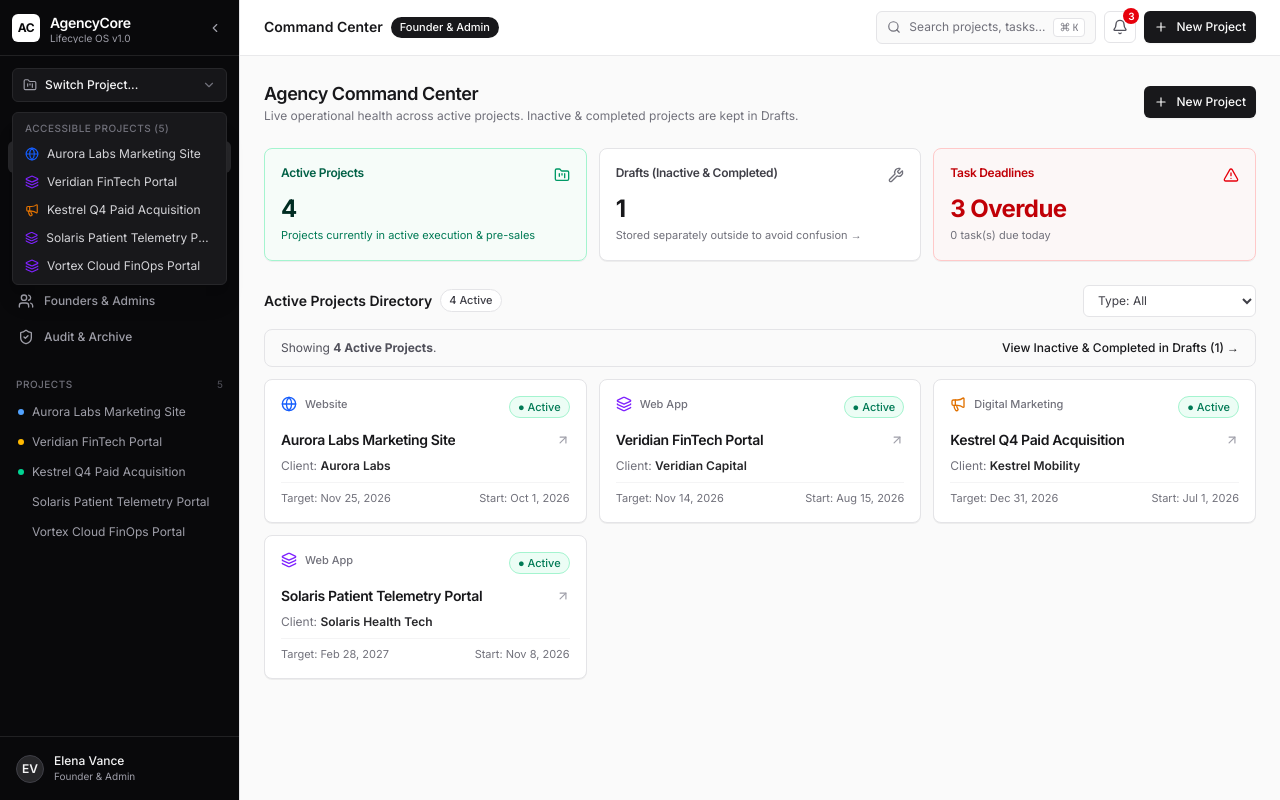
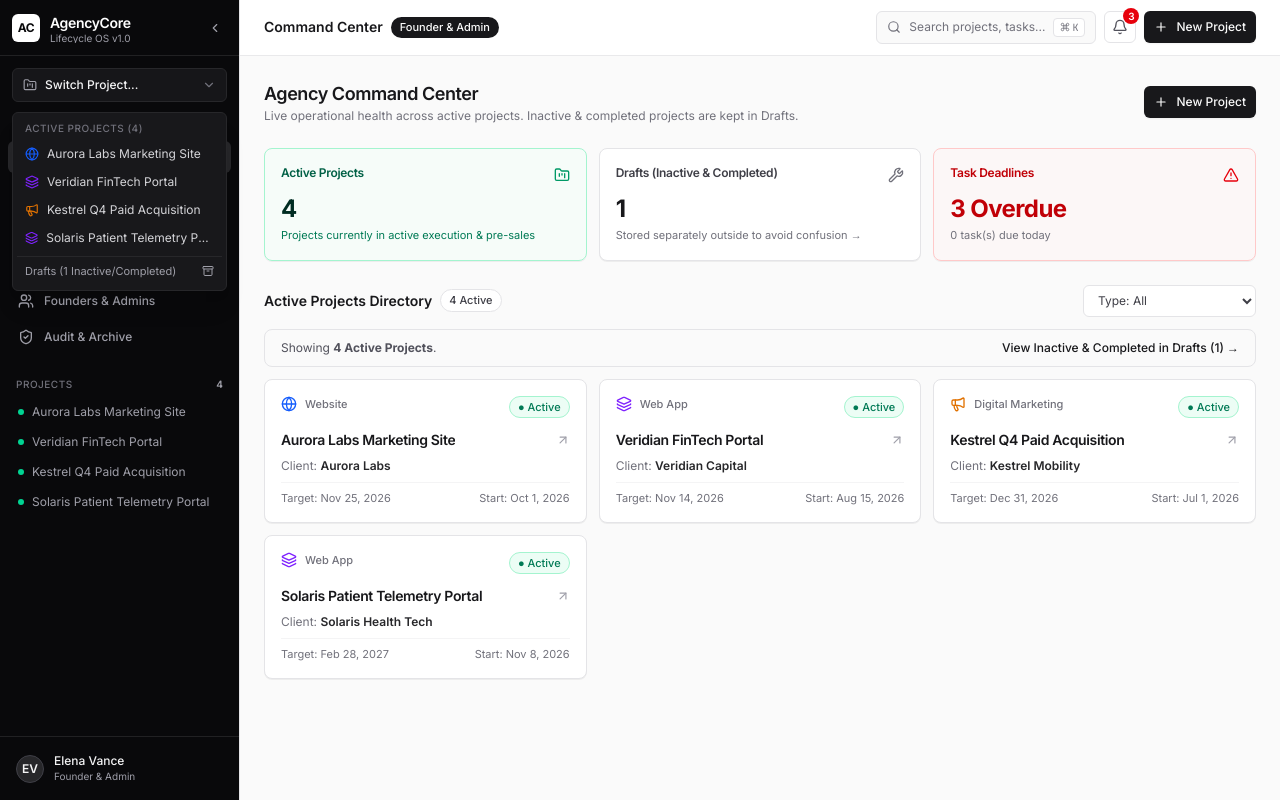
Before and after one commit to praveenyvv/agencycore, a Next.js app: page / in a window 1280 px wide. Both pictures are taken after a click on the button "Switch Project...". Built offline with nearby package versions, Linux system fonts and the light colour scheme.

Commit message:
fix: filter sidebar projects list and quick switcher to only active projects

```diff
--- a/src/components/layout/app-shell.tsx
+++ b/src/components/layout/app-shell.tsx
@@ -33,7 +33,7 @@ import { Badge } from '@/components/ui/badge';
 import { Button } from '@/components/ui/button';
 import { getTaskDelayInfo } from '@/lib/rbac';
 import { cn, formatDate } from '@/lib/utils';
-import { ROLE_LABELS, type ProjectType, type UserRole } from '@/types/agency';
+import { ROLE_LABELS, getProjectSimpleStatus, type ProjectType, type UserRole } from '@/types/agency';
 
 const PROJECT_TYPE_ICONS: Record<ProjectType, React.ReactNode> = {
   Website: <Globe className="h-3.5 w-3.5 text-blue-600" />,
@@ -115,6 +115,14 @@ export function AppShell({ children }: { children: React.ReactNode }) {
     ? pathname.split('/')[2]
     : null;
   const activeProject = accessibleProjects.find((p) => p.id === activeProjectId);
+
+  const activeProjects = useMemo(() => {
+    return accessibleProjects.filter((p) => getProjectSimpleStatus(p) === 'Active');
+  }, [accessibleProjects]);
+
+  const draftsCount = useMemo(() => {
+    return accessibleProjects.filter((p) => getProjectSimpleStatus(p) !== 'Active').length;
+  }, [accessibleProjects]);
 
   const navItems = useMemo(() => {
     const items = [
@@ -231,9 +239,14 @@ export function AppShell({ children }: { children: React.ReactNode }) {
           {switcherOpen && (
             <div className="absolute left-3 right-3 top-14 z-50 rounded-md border border-zinc-800 bg-zinc-900 p-1 shadow-xl">
               <div className="px-2 py-1 text-[10px] font-medium uppercase tracking-wider text-zinc-500">
-                Accessible Projects ({accessibleProjects.length})
+                Active Projects ({activeProjects.length})
               </div>
-              {accessibleProjects.map((project) => (
+              {activeProjects.length === 0 ? (
+                <div className="px-2 py-2 text-xs text-zinc-500">
+                  No active projects.
+                </div>
+              ) : (
+                activeProjects.map((project) => (
                   <button
                     key={project.id}
                     onClick={() => {
@@ -244,7 +257,7 @@ export function AppShell({ children }: { children: React.ReactNode }) {
                     className={cn(
                       'flex w-full items-center justify-between rounded px-2 py-1.5 text-left text-xs transition-colors cursor-pointer',
                       activeProjectId === project.id
-                      ? 'bg-zinc-800 text-white'
+                        ? 'bg-zinc-800 text-white font-medium'
                         : 'text-zinc-300 hover:bg-zinc-800/60 hover:text-white'
                     )}
                   >
@@ -252,11 +265,22 @@ export function AppShell({ children }: { children: React.ReactNode }) {
                       {PROJECT_TYPE_ICONS[project.project_type]}
                       <span className="truncate">{project.title}</span>
                     </div>
-                  {project.is_archived && (
-                    <Lock className="h-3 w-3 shrink-0 text-zinc-500" />
+                  </button>
+                ))
               )}
-                </button>
-              ))}
+              {draftsCount > 0 && (
+                <Link
+                  href="/drafts"
+                  onClick={() => {
+                    setSwitcherOpen(false);
+                    setMobileOpen(false);
+                  }}
+                  className="mt-1 flex items-center justify-between border-t border-zinc-800 px-2 py-1.5 text-[11px] text-zinc-400 hover:text-zinc-200"
+                >
+                  <span>Drafts ({draftsCount} Inactive/Completed)</span>
+                  <Archive className="h-3 w-3" />
+                </Link>
+              )}
             </div>
           )}
         </div>
@@ -302,12 +326,17 @@ export function AppShell({ children }: { children: React.ReactNode }) {
               <span className="text-[10px] font-medium uppercase tracking-wider text-zinc-500">
                 Projects
               </span>
-              <span className="text-[10px] text-zinc-600">
-                {accessibleProjects.length}
+              <span className="text-[10px] font-semibold text-zinc-400">
+                {activeProjects.length}
               </span>
             </div>
             <div className="space-y-0.5">
-              {accessibleProjects.map((project) => {
+              {activeProjects.length === 0 ? (
+                <div className="px-2.5 py-2 text-[11px] text-zinc-500">
+                  No active projects.
+                </div>
+              ) : (
+                activeProjects.map((project) => {
                   const isSelected = activeProjectId === project.id;
                   return (
                     <Link
@@ -322,24 +351,13 @@ export function AppShell({ children }: { children: React.ReactNode }) {
                       )}
                     >
                       <div className="flex items-center gap-2 truncate">
-                      <span
-                        className={cn(
-                          'h-1.5 w-1.5 shrink-0 rounded-full',
-                          project.status === 'In Execution' && 'bg-blue-400',
-                          project.status === 'QA & Handover' && 'bg-amber-400',
-                          project.status === 'Maintenance' && 'bg-emerald-400',
-                          project.status === 'Completed/Archived' &&
-                            'bg-zinc-500',
-                          (project.status === 'Intake' ||
-                            project.status === 'Scoping') &&
-                            'bg-violet-400'
-                        )}
-                      />
+                        <span className="h-1.5 w-1.5 shrink-0 rounded-full bg-emerald-400" />
                         <span className="truncate">{project.title}</span>
                       </div>
                     </Link>
                   );
-              })}
+                })
+              )}
             </div>
           </div>
         )}
```
Lines whose indentation alone changed are shown as unchanged.
